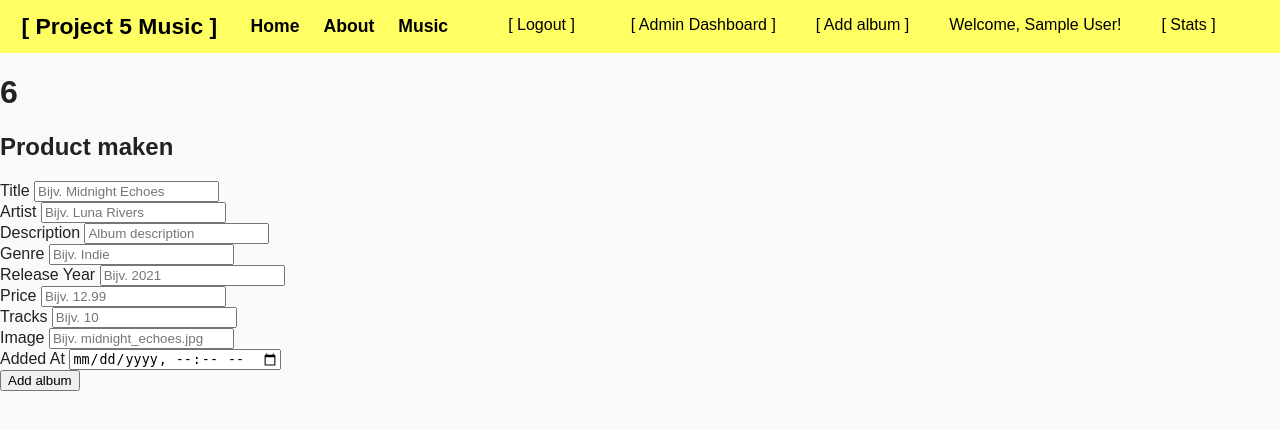
After one commit to NathanPosthumus/Beroepsproject-Leerjaar-2-P5, a PHP site: page /add_album.php in a window 1280 px wide. The commit adds this page. Shown: the top 430 px of the page. Run offline with PHP 8.4, Linux system fonts and the light colour scheme; the visitor is signed in with stand-in values (Sample User, id 1); data that the repository does not hold is empty.

Commit message:
Add album management and stats pages
Introduced add_album.php and add_album_process.php for workers to add new albums, including form validation and database insertion. Updated admin-dashboard.php to restrict access to workers. Enhanced nav.php with links for adding albums and viewing stats, and added a timer. Added stats.php to display user and album statistics. Adjusted style-nav.css for improved layout. Cleaned up and reformatted music.php for better readability.

```diff
--- /dev/null
+++ b/www/add_album.php
@@ -0,0 +1,90 @@
+<?php
+
+session_start();
+if(!isset($_SESSION['role']) || $_SESSION['role'] !== 'worker') {
+    header("location: login.php");
+    exit;
+}
+require 'database.php';
+
+?>
+
+<!DOCTYPE html>
+<html lang="en">
+<head>
+    <meta charset="UTF-8">
+    <meta name="viewport" content="width=device-width, initial-scale=1.0">
+    <title>Document</title>
+    <link rel="stylesheet" href="style-nav.css">
+    <link rel="stylesheet" href="admin-dashboard.css">
+</head>
+<body>
+
+<?php include 'nav.php'; ?>
+
+    <div class="container">
+    <h2>Product maken</h2>
+    <form action="add_album_process.php" method="POST">
+
+        <div class="form-group">
+            <label for="title">Title</label>
+            <input type="text" name="title" id="title" placeholder="Bijv. Midnight Echoes" >
+        </div>
+
+        <div class="form-group">
+            <label for="artist">Artist</label>
+            <input type="text" name="artist" id="artist" placeholder="Bijv. Luna Rivers" >
+        </div>
+
+        <div class="form-group">
+            <label for="description">Description</label>
+            <input type="text" name="description" id="description" placeholder="Album description" >
+        </div>
+
+        <div class="form-group">
+            <label for="genre">Genre</label>
+            <input type="text" name="genre" id="genre" placeholder="Bijv. Indie" >
+        </div>
+
+        <div class="form-group">
+            <label for="release_year">Release Year</label>
+            <input type="number" name="release_year" id="release_year" placeholder="Bijv. 2021" >
+        </div>
+
+        <div class="form-group">
+            <label for="price">Price</label>
+            <input type="text" name="price" id="price" placeholder="Bijv. 12.99" >
+        </div>
+
+        <div class="form-group">
+            <label for="tracks">Tracks</label>
+            <input type="number" name="tracks" id="tracks" placeholder="Bijv. 10" >
+        </div>
+
+        <div class="form-group">
+            <label for="image">Image</label>
+            <input type="text" name="image" id="image" placeholder="Bijv. midnight_echoes.jpg" >
+        </div>
+
+        <div class="form-group">
+            <label for="added_at">Added At</label>
+            <input type="datetime-local" name="added_at" id="added_at" >
+        </div>
+
+        <button type="submit" class="btn">Add album</button>
+
+    </form>
+</div>
+
+</div>
+
+
+
+    <!-- method is post bij forms -->
+    <!--  als je op de label klikt, gaat die naar het input veld met dat id -->
+
+    <!-- name bepaald de sleutel in de database waar de waarde in komt te staan -->
+
+
+</body>
+</html>
--- a/www/admin-dashboard.php
+++ b/www/admin-dashboard.php
@@ -1,6 +1,6 @@
 <?php
 session_start();
-if($_SESSION['role'] != 'admin') {
+if($_SESSION['role'] != 'worker') {
     header("location: index.php");
     exit;
 }
--- a/www/nav.php
+++ b/www/nav.php
@@ -6,6 +6,7 @@
         <li><a href="index.php">Home</a></li>
         <li><a href="about.php">About</a></li>
         <li><a href="music.php">Music</a></li>
+
         <!-- <li><a href="contact.php">Contact</a></li> -->
     </ul>
 
@@ -18,6 +19,10 @@
         <div class="admin-dashboard_button" onclick="location.href='admin-dashboard.php'">[ Admin Dashboard ]</div>
     <?php endif; ?>
     <?php endif; ?>
+    <?php if ($_SESSION['role'] === 'worker'): ?>
+        <div class="admin-dashboard_button" onclick="location.href='add_album.php'">[ Add album ]</div>
+    <?php endif; ?>
+
     <?php
 
     $logged = $_SESSION['logged'] ?? false;
@@ -27,4 +32,18 @@
     echo '<div class="admin-dashboard_button">Welcome, ' . $firstname . '!</div>';
     }
     ?>
+    <?php if (isset($_SESSION['role'])): ?>
+        <div class="admin-dashboard_button" onclick="location.href='stats.php'">[ Stats ]</div>
+    <?php endif; ?>
 </nav>
+
+<h1 id="timer" class="admin-dashboard_button">0</h1>
+
+<script>
+    let count = 0; //begint bij 0
+
+    setInterval(() => { //setInterval voert de functie elke x milliseconden uit
+        count++;
+        document.getElementById("timer").textContent = count; //verandert de textcontent
+    }, 1000);  // wacht 1 seconde
+</script>
--- a/www/style-nav.css
+++ b/www/style-nav.css
@@ -49,7 +49,7 @@ nav div.logout_button{
     margin-right: 1rem;
     padding: 0.5rem 1rem;
     font-size: 1rem;
-    margin-left: 65rem;
+    margin-left: 2rem;
     color: rgb(0, 0, 0);
     border: none;
     border-radius: 5px;
```
Also changed, not shown: www/add_album_process.php (added, +74 -0 lines), www/music.php (+2 -12 lines), www/stats.php (added, +50 -0 lines).
